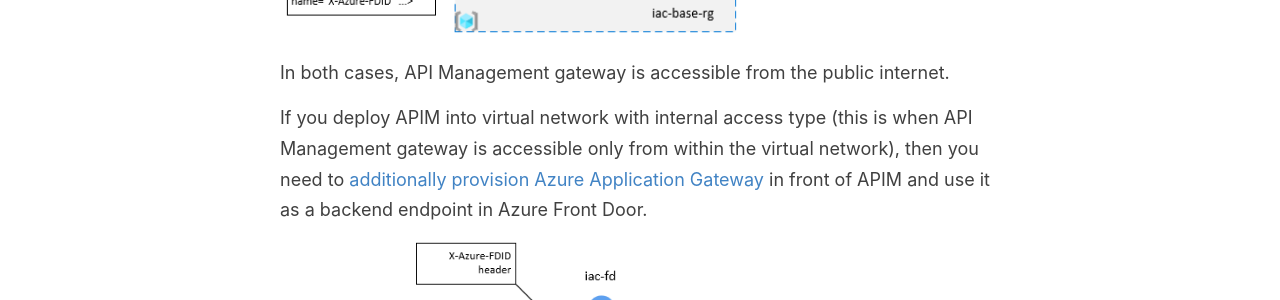
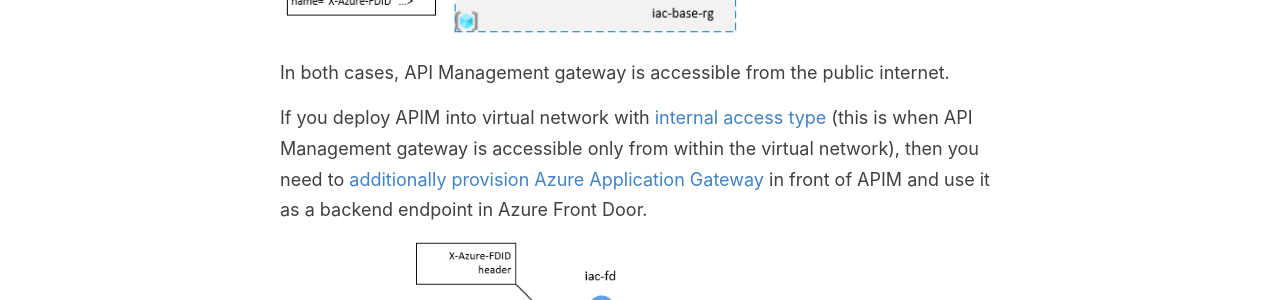
Before and after one commit to evgenyb/evgenyb.github.io, a Jekyll site: the page built from _posts/2020-07-28-restrict-requests-from-front-door-with-apim-policy.md, in a window 1280 px wide and 900 px high, scrolled down 901 px. Shown: the part 153-453 px from the top of the window. Built offline with Jekyll 4.4.1, drawn with Linux system fonts in a browser that asks for light colours; some of the changed lines change nothing that is shown.

Commit message:
Working with content

```diff
--- a/_posts/2020-07-28-restrict-requests-from-front-door-with-apim-policy.md
+++ b/_posts/2020-07-28-restrict-requests-from-front-door-with-apim-policy.md
@@ -18,7 +18,7 @@
 
 In both cases, API Management gateway is accessible from the public internet.
 
-If you deploy APIM into virtual network with internal access type (this is when API Management gateway is accessible only from within the virtual network), then you need to [additionally provision Azure Application Gateway](https://docs.microsoft.com/en-us/azure/api-management/api-management-howto-integrate-internal-vnet-appgateway) in front of APIM and use it as a backend endpoint in Azure Front Door.
+If you deploy APIM into virtual network with [internal access type](https://docs.microsoft.com/en-us/azure/api-management/api-management-using-with-vnet) (this is when API Management gateway is accessible only from within the virtual network), then you need to [additionally provision Azure Application Gateway](https://docs.microsoft.com/en-us/azure/api-management/api-management-howto-integrate-internal-vnet-appgateway) in front of APIM and use it as a backend endpoint in Azure Front Door.
 
 ![apim-internal](/images/2020-07-28-apim-internal.png)
 
```
